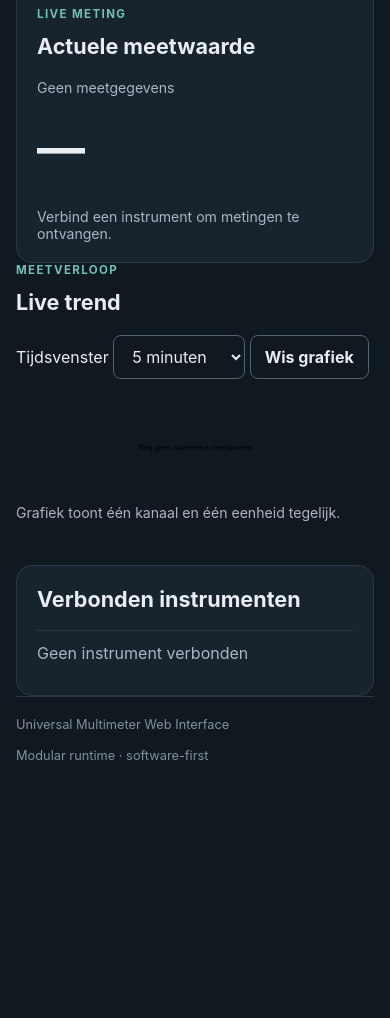
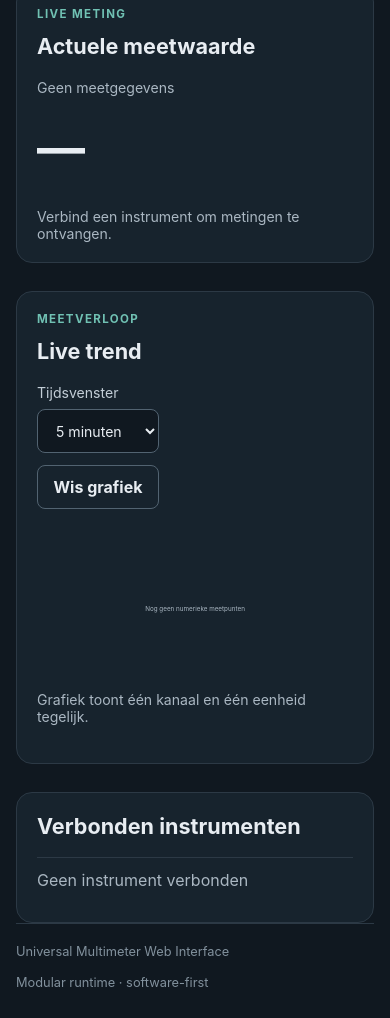
Before and after one commit to Robbertjv/Universal-Multimeter, a website built with Vite: page index.html in a window 390 px wide. Shown: the part 927-1945 px from the top of the page. Before the commit the page ends 1718 px from the top, so only its background shows below. Built offline with nearby package versions, Linux system fonts and the light colour scheme.

Commit message:
Style live trend graph and channel list

```diff
--- a/src/styles.css
+++ b/src/styles.css
@@ -299,3 +299,65 @@ button:disabled {
     width: 100%;
   }
 }
+
+
+.graph-panel {
+  margin-top: 28px;
+  padding: 28px;
+  border: 1px solid #2c3945;
+  border-radius: 16px;
+  background: #17232d;
+}
+
+.graph-panel svg {
+  display: block;
+  width: 100%;
+  min-height: 160px;
+  overflow: visible;
+  color: #70c1b3;
+}
+
+.graph-empty {
+  fill: #aab7c2;
+  font-size: 16px;
+}
+
+.graph-actions {
+  display: flex;
+  align-items: end;
+  flex-wrap: wrap;
+  gap: 12px;
+}
+
+.graph-actions label {
+  display: grid;
+  gap: 8px;
+  color: #c3ced7;
+  font-size: 0.88rem;
+}
+
+.channel-list {
+  display: flex;
+  flex-wrap: wrap;
+  gap: 8px 18px;
+  margin: 18px 0 0;
+  padding: 0;
+  list-style: none;
+  color: #aab7c2;
+  font-size: 0.88rem;
+}
+
+@media (max-width: 720px) {
+  .graph-panel {
+    padding: 20px;
+  }
+
+  .graph-actions {
+    align-items: stretch;
+    flex-direction: column;
+  }
+
+  .graph-actions button {
+    width: 100%;
+  }
+}
```
